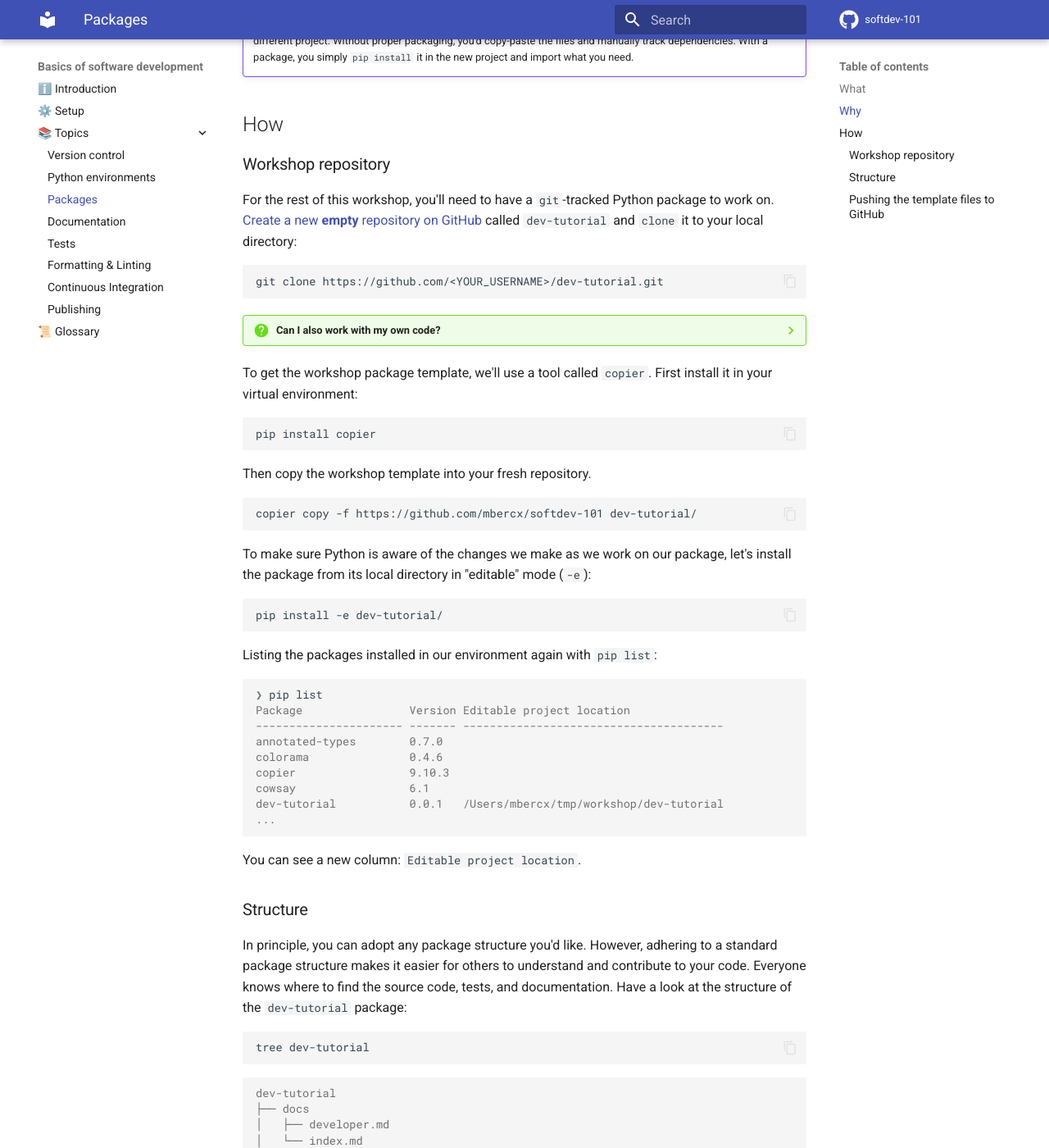
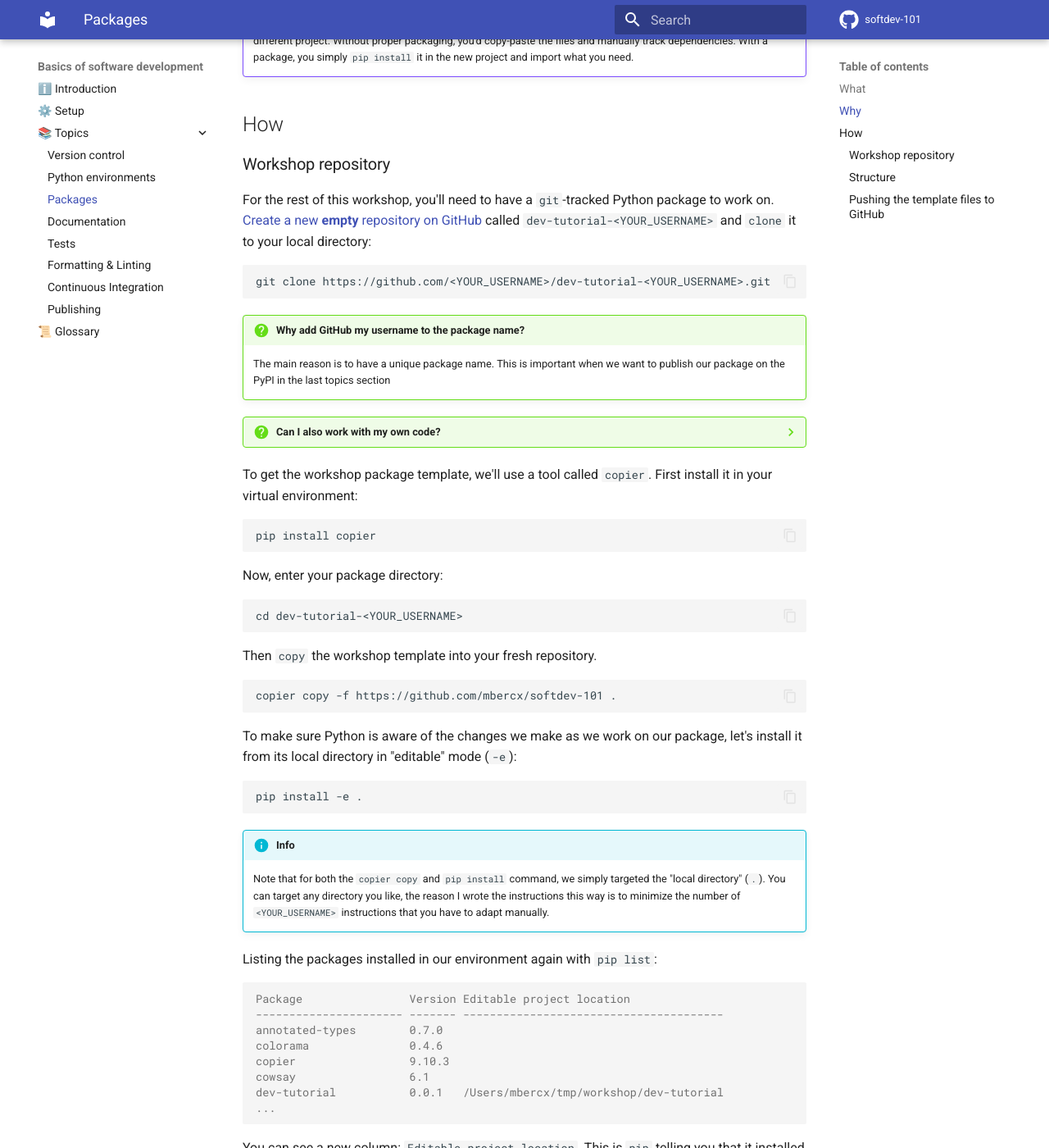
Before and after one commit to mbercx/softdev-101, an MkDocs documentation site: the page built from docs/packages.md, in a window 1280 px wide and 1400 px high, scrolled down 908 px. Shown: the whole window at 82% size. Built offline with MkDocs 1.6.1 and Material for MkDocs 9.7.7, drawn with Linux system fonts in a browser that asks for light colours; comment, search, counter and statistics services are not loaded; some of the changed text lies outside the part shown.

Commit message:
📚 Adapt content for new package repo name
We mainly try to execute commands in the package directory, and no longer
assume that the template package is simply called `dev-tutorial`. The main change to the
template is to correct the import in the tests.

````diff
--- a/docs/packages.md
+++ b/docs/packages.md
@@ -39,11 +39,16 @@ This is how all the packages you `pip install` are organized.
 ### Workshop repository
 
 For the rest of this workshop, you'll need to have a `git`-tracked Python package to work on.
-[Create a new **empty** repository on GitHub](https://docs.github.com/en/repositories/creating-and-managing-repositories/creating-a-new-repository#creating-a-new-repository-from-the-web-ui) called `dev-tutorial` and `clone` it to your local directory:
+[Create a new **empty** repository on GitHub](https://docs.github.com/en/repositories/creating-and-managing-repositories/creating-a-new-repository#creating-a-new-repository-from-the-web-ui) called `dev-tutorial-<YOUR_USERNAME>` and `clone` it to your local directory:
 
 ```
-git clone https://github.com/<YOUR_USERNAME>/dev-tutorial.git
+git clone https://github.com/<YOUR_USERNAME>/dev-tutorial-<YOUR_USERNAME>.git
 ```
+
+!!! question "Why add GitHub my username to the package name?"
+
+    The main reason is to have a unique package name.
+    This is important when we want to publish our package on the PyPI in the last topics section
 
 ??? question "Can I also work with my own code?"
 
@@ -58,22 +63,33 @@ First install it in your virtual environment:
 pip install copier
 ```
 
-Then copy the workshop template into your fresh repository.
+Now, enter your package directory:
 
 ```
-copier copy -f https://github.com/mbercx/softdev-101 dev-tutorial/
+cd dev-tutorial-<YOUR_USERNAME>
 ```
 
-To make sure Python is aware of the changes we make as we work on our package, let's install the package from its local directory in "editable" mode (`-e`):
+Then `copy` the workshop template into your fresh repository.
 
 ```
-pip install -e dev-tutorial/
+copier copy -f https://github.com/mbercx/softdev-101 .
 ```
+
+To make sure Python is aware of the changes we make as we work on our package, let's install it from its local directory in "editable" mode (`-e`):
+
+```
+pip install -e .
+```
+
+!!! info
+
+    Note that for both the `copier copy` and `pip install` command, we simply targeted the "local directory" (`.`).
+    You can target any directory you like, the reason I wrote the instructions this way is to minimize the number of `<YOUR_USERNAME>` instructions that you have to adapt manually.
+
 
 Listing the packages installed in our environment again with `pip list`:
 
 ```console {.no-copy}
-❯ pip list
 Package                Version Editable project location
 ---------------------- ------- ---------------------------------------
 annotated-types        0.7.0
@@ -85,6 +101,7 @@ dev-tutorial           0.0.1   /Users/mbercx/tmp/workshop/dev-tutorial
 ```
 
 You can see a new column: `Editable project location`.
+This is `pip` telling you that it installed that package from a local directory in editable mode.
 
 ### Structure
 
@@ -94,11 +111,10 @@ Everyone knows where to find the source code, tests, and documentation.
 Have a look at the structure of the `dev-tutorial` package:
 
 ```
-tree dev-tutorial
+tree .
 ```
 
 ```console {.no-copy}
-dev-tutorial
 ├── docs
 │   ├── developer.md
 │   └── index.md
@@ -131,18 +149,13 @@ Let's go over the various directories and files:
   Contains package metadata (name, version, dependencies), build system settings, and tool configurations.
 - `README.md`: The front page of your package - the first thing people see on GitHub or PyPI.
 - `src/`: Contains your actual source code. Using a `src/` directory is best practice because it keeps the project root clean and prevents import issues during testing.
-- `src/dev_tutorial/`: The actual Python package. Note the underscore instead of hyphen - package names must be valid Python identifiers.
+- `src/dev_tutorial_mbercx/`: The actual Python package containing the modules.
+  Note the underscore instead of hyphen - package names must be valid Python identifiers.
 - `tests/`: Your test files, kept separate from source code. We'll cover this in [the tests topic](tests.md).
 
 ### Pushing the template files to GitHub
 
 Let's push the local changes in our `dev-tutorial` package to GitHub.
-First, enter the package directory:
-
-```
-cd dev-tutorial
-```
-
 Stage _all_ the new files with:
 
 ```
````
Also changed, not shown: other parts of docs/packages.md (+5 -3 lines), docs/documentation.md (+35 -15 lines), docs/environments.md (+13 -1 lines), docs/version_control.md (+6 -2 lines), 2 other files.
